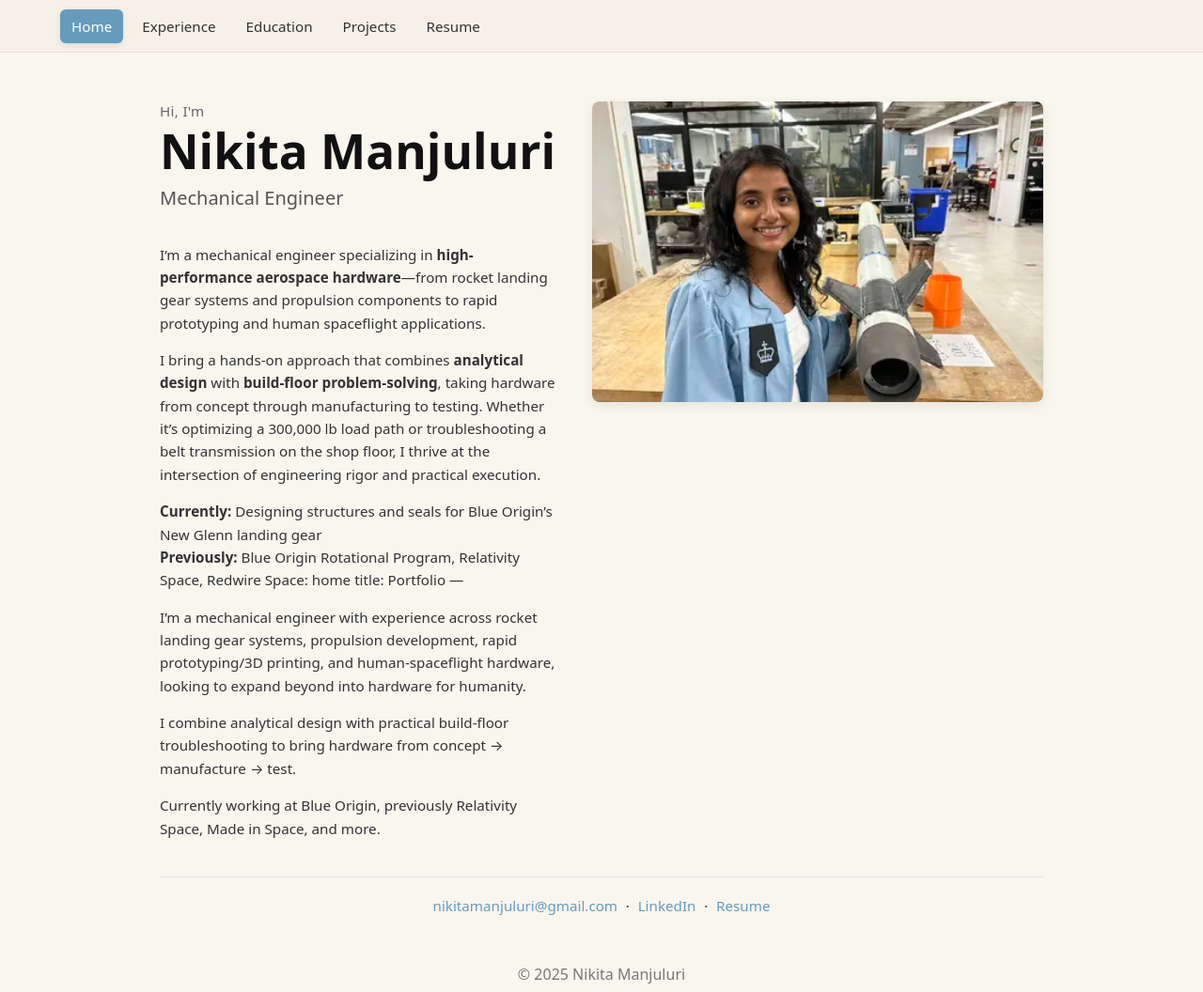
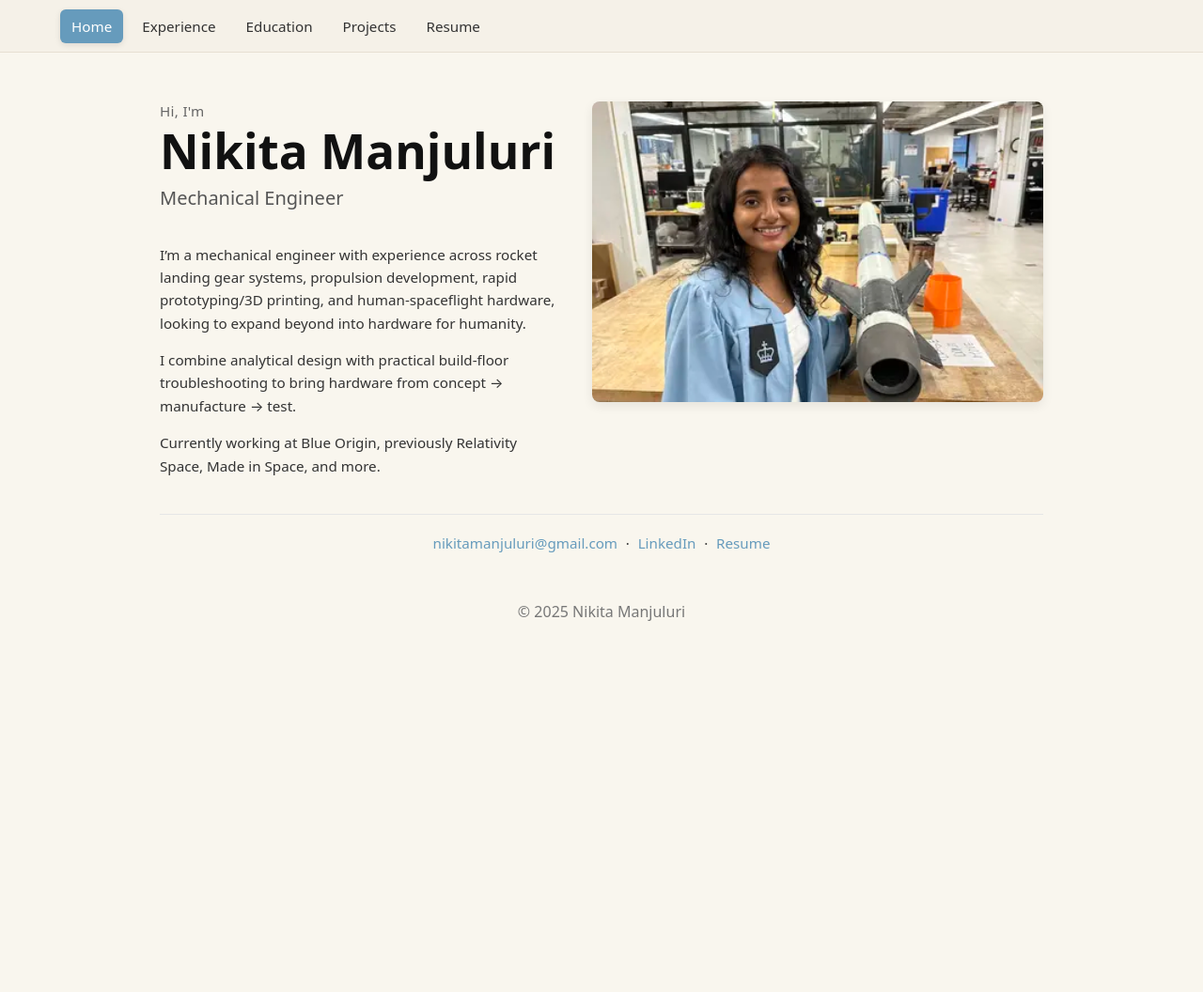
Before and after one commit to nikitamanjuluri/nikitamanjuluri.github.io, a Jekyll site: the page built from index.md, in a window 1280 px wide and 1056 px high. Shown: the whole window at 94% size. Built offline with Jekyll 4.4.1, drawn with Linux system fonts in a browser that asks for light colours.

Commit message:
Final tweaks.

```diff
--- a/_config.yml
+++ b/_config.yml
@@ -66,7 +66,7 @@ navigation:
 
 
 # Optional resume link (put your Google Drive / public resume URL here)
-resume_link: "https://drive.google.com/file/d/1NO99FK1rzoR0a6B7dXmYPzafpUxapDCt/view?usp=sharing"
+resume_link: "https://drive.google.com/file/d/1YBQtIvXVKKpoC5lTnxmo-k3n9JL4DmRo/view?usp=sharing"
 
 defaults:
   - scope:
--- a/index.md
+++ b/index.md
@@ -1,14 +1,5 @@
 ---
 layout: home
-title: Portfolio
----
-
-I'm a mechanical engineer specializing in **high-performance aerospace hardware**—from rocket landing gear systems and propulsion components to rapid prototyping and human spaceflight applications.
-
-I bring a hands-on approach that combines **analytical design** with **build-floor problem-solving**, taking hardware from concept through manufacturing to testing. Whether it's optimizing a 300,000 lb load path or troubleshooting a belt transmission on the shop floor, I thrive at the intersection of engineering rigor and practical execution.
-
-**Currently:** Designing structures and seals for Blue Origin's New Glenn landing gear
-**Previously:** Blue Origin Rotational Program, Relativity Space, Redwire Space: home
 title: Portfolio
 ---
 
```
Also changed, not shown: _data/experience.yml (+5 -3 lines), _projects/nikitaprints.md (+6 -6 lines), _projects/three-bar-linkage.md (+2 -2 lines).
